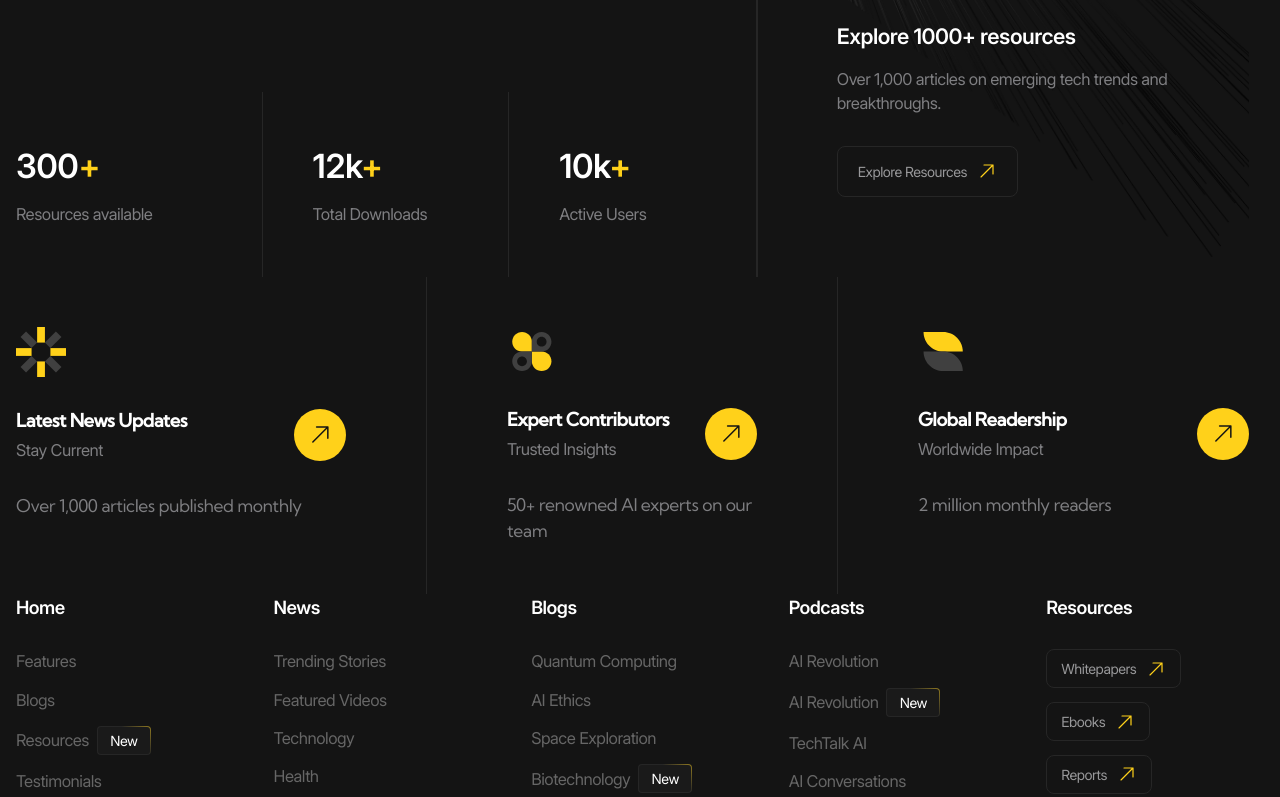
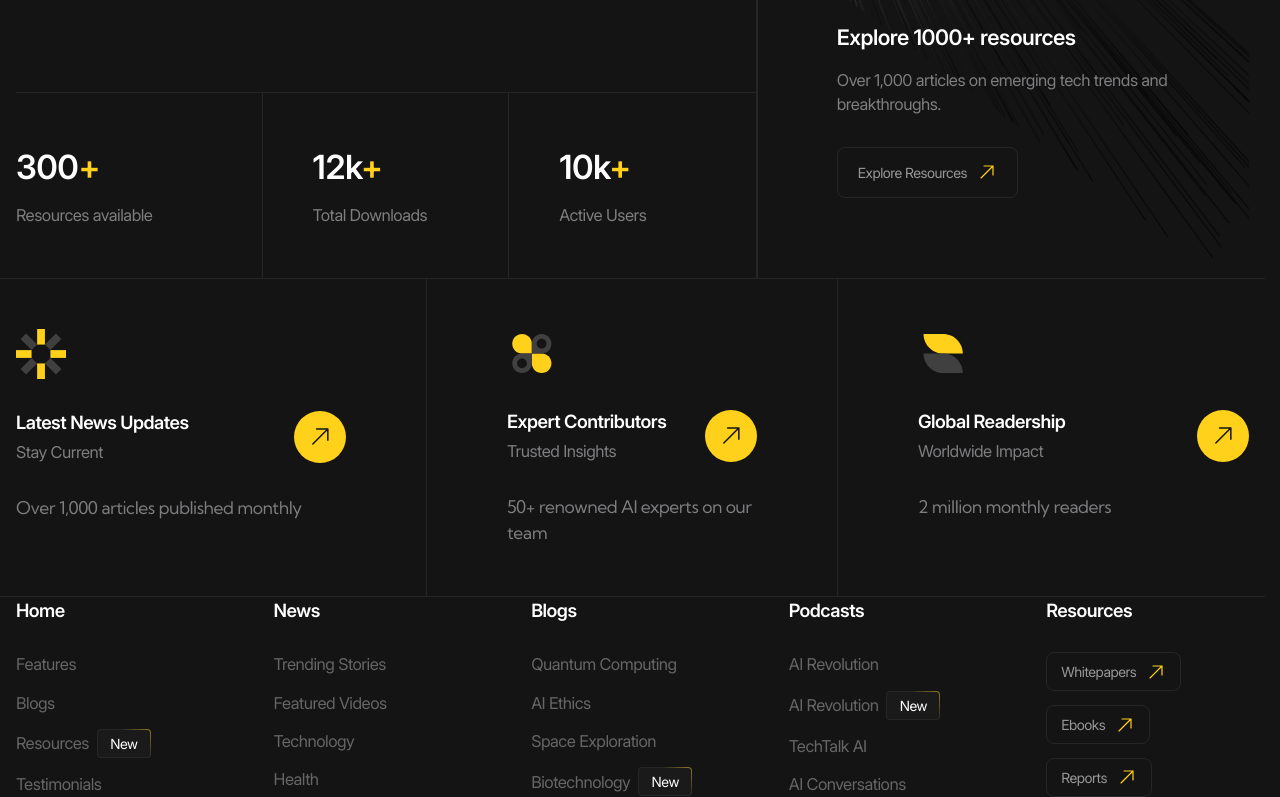
Before and after one commit to wireside/Future-Tech, a plain HTML site: page index.html in a window 1280 px wide. Shown: the part 599-1396 px from the top of the page. Drawn offline with Linux system fonts and the light colour scheme.

Commit message:
Changed font family of advantage-card-subtitle to the correct one

```diff
--- a/styles/blocks/_advantage-card.scss
+++ b/styles/blocks/_advantage-card.scss
@@ -26,6 +26,10 @@
     }
   }
 
+  &__title {
+    font-family: var(--font-family-base);
+  }
+
   &__details {
     @include fluid-text(20, 14);
 
--- a/styles/blocks/_hero.scss
+++ b/styles/blocks/_hero.scss
@@ -36,6 +36,7 @@
 
   &__metrics {
     grid-area: metrics;
+    border-top: var(--border);
   }
 
   &__resources-preview {
@@ -48,6 +49,8 @@
   }
 
   &__advantages {
+    border-block: var(--border);
+
     &-list {
       display: grid;
       grid-template-columns: repeat(3, 1fr);
```
Also changed, not shown: styles/main.css, 1 other file.
